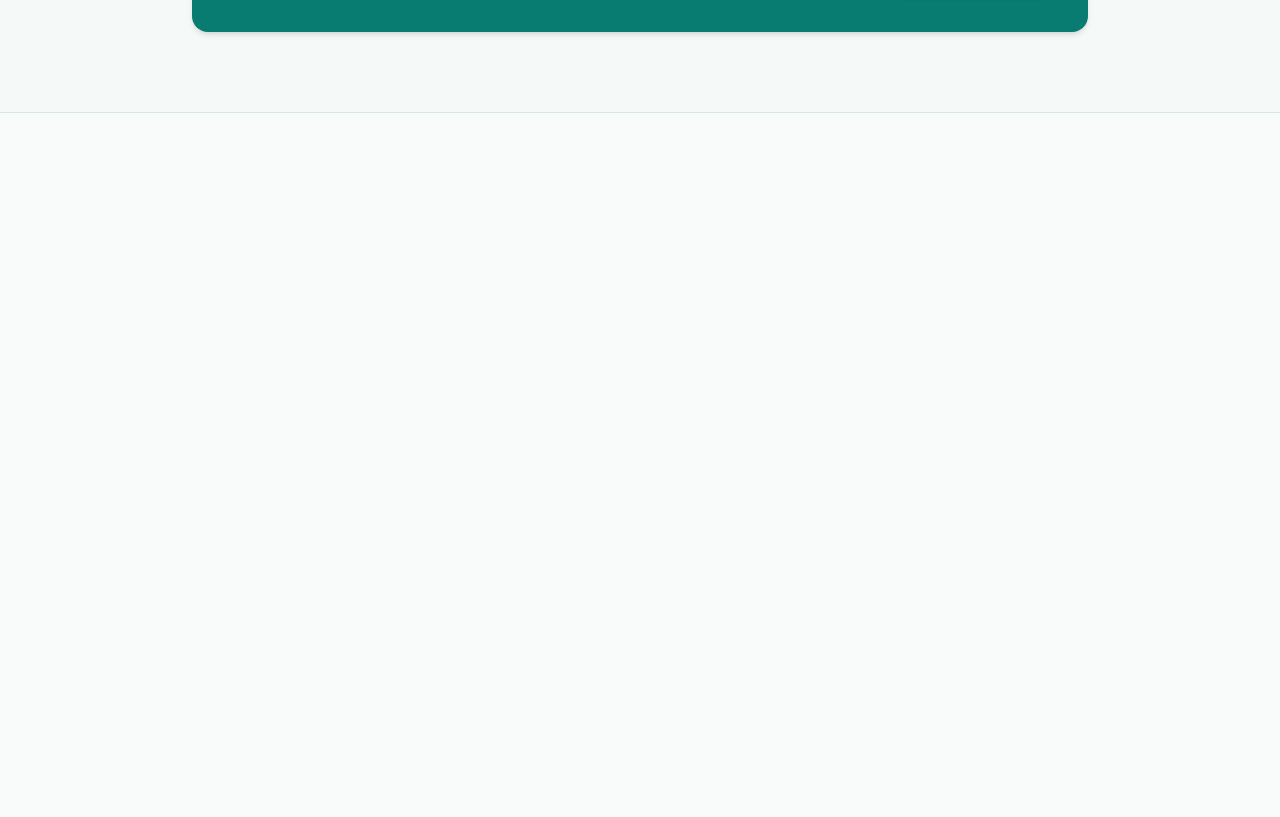
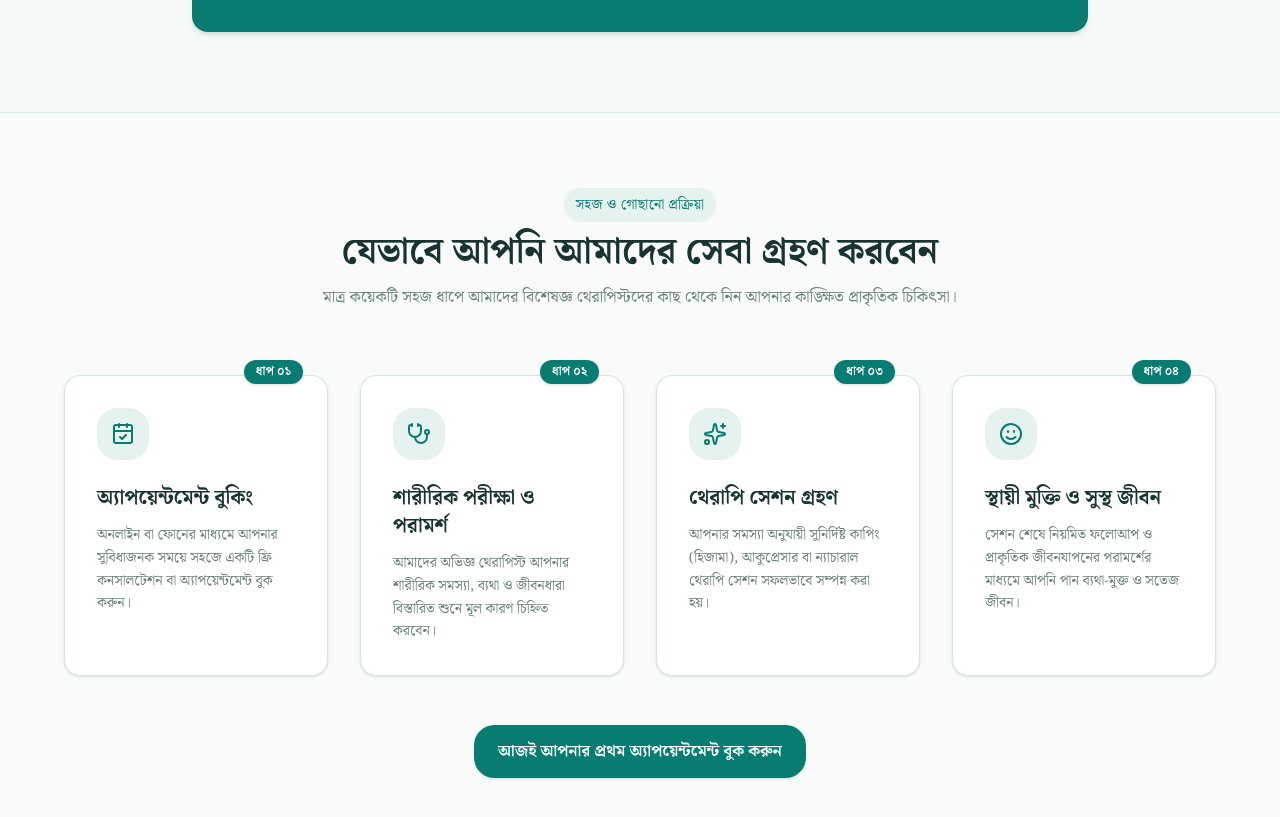
Before and after one commit to Ri-Reyan/ashraf_cupping_and_acupressure_therapy_center, a Next.js app: page / in a window 1280 px wide. Shown: the part 3467-4284 px from the top of the page. Before the commit the page ends 3580 px from the top, so only its background shows below. Built offline with nearby package versions, Linux system fonts and the light colour scheme.

Commit message:
add howItWorks page

```diff
--- a/src/app/page.tsx
+++ b/src/app/page.tsx
@@ -1,4 +1,5 @@
 import HeroSection from "@/landing_page_components/HeroSection";
+import HowItWorks from "@/landing_page_components/HowItWorks";
 import Menubar from "@/landing_page_components/Menubar";
 import Navbar from "@/landing_page_components/Navbar";
 import ProblemStatement from "@/landing_page_components/ProblemStatement";
@@ -14,6 +15,7 @@ const LandingPage = () => {
       <SocialProof />
       <ProblemStatement />
       <SolutionSection />
+      <HowItWorks />
     </main>
   );
 };
--- /dev/null
+++ b/src/landing_page_components/HowItWorks.tsx
@@ -0,0 +1,91 @@
+import { CalendarCheck, Stethoscope, Sparkles, Smile } from "lucide-react";
+import Link from "next/link";
+
+export default function HowItWorks() {
+  const steps = [
+    {
+      step: "০১",
+      icon: <CalendarCheck className="w-6 h-6 text-primary" />,
+      title: "অ্যাপয়েন্টমেন্ট বুকিং",
+      description:
+        "অনলাইন বা ফোনের মাধ্যমে আপনার সুবিধাজনক সময়ে সহজে একটি ফ্রি কনসালটেশন বা অ্যাপয়েন্টমেন্ট বুক করুন।",
+    },
+    {
+      step: "০২",
+      icon: <Stethoscope className="w-6 h-6 text-primary" />,
+      title: "শারীরিক পরীক্ষা ও পরামর্শ",
+      description:
+        "আমাদের অভিজ্ঞ থেরাপিস্ট আপনার শারীরিক সমস্যা, ব্যথা ও জীবনধারা বিস্তারিত শুনে মূল কারণ চিহ্নিত করবেন।",
+    },
+    {
+      step: "০৩",
+      icon: <Sparkles className="w-6 h-6 text-primary" />,
+      title: "থেরাপি সেশন গ্রহণ",
+      description:
+        "আপনার সমস্যা অনুযায়ী সুনির্দিষ্ট কাপিং (হিজামা), আকুপ্রেসার বা ন্যাচারাল থেরাপি সেশন সফলভাবে সম্পন্ন করা হয়।",
+    },
+    {
+      step: "০৪",
+      icon: <Smile className="w-6 h-6 text-primary" />,
+      title: "স্থায়ী মুক্তি ও সুস্থ জীবন",
+      description:
+        "সেশন শেষে নিয়মিত ফলোআপ ও প্রাকৃতিক জীবনযাপনের পরামর্শের মাধ্যমে আপনি পান ব্যথা-মুক্ত ও সতেজ জীবন।",
+    },
+  ];
+
+  return (
+    <section className="w-full py-20 px-6 bg-background">
+      <div className="max-w-6xl mx-auto">
+        <div className="text-center max-w-2xl mx-auto mb-16">
+          <span className="text-primary text-sm font-medium tracking-wide uppercase bg-secondary px-3 py-1.5 rounded-full">
+            সহজ ও গোছানো প্রক্রিয়া
+          </span>
+          <h2 className="text-2xl md:text-3xl lg:text-4xl font-serif font-bold text-foreground mt-4">
+            যেভাবে আপনি আমাদের সেবা গ্রহণ করবেন
+          </h2>
+          <p className="text-muted-foreground mt-3 font-serif leading-relaxed">
+            মাত্র কয়েকটি সহজ ধাপে আমাদের বিশেষজ্ঞ থেরাপিস্টদের কাছ থেকে নিন
+            আপনার কাঙ্ক্ষিত প্রাকৃতিক চিকিৎসা।
+          </p>
+        </div>
+
+        <div className="grid grid-cols-1 md:grid-cols-2 lg:grid-cols-4 gap-8 relative">
+          {steps.map((item, index) => (
+            <div
+              key={index}
+              className="bg-card border border-border p-8 rounded-2xl shadow-sm hover:shadow-md transition-all duration-300 flex flex-col justify-between relative group"
+            >
+              <div className="absolute -top-4 right-6 bg-primary text-primary-foreground text-xs font-serif font-bold px-3 py-1 rounded-full shadow-sm">
+                ধাপ {item.step}
+              </div>
+
+              <div>
+                <div className="p-3.5 bg-secondary rounded-xl w-fit mb-6 group-hover:bg-primary group-hover:text-white transition-colors">
+                  <div className="text-primary group-hover:text-white transition-colors">
+                    {item.icon}
+                  </div>
+                </div>
+
+                <h3 className="text-xl font-serif font-bold text-foreground mb-3">
+                  {item.title}
+                </h3>
+                <p className="text-muted-foreground font-serif text-sm leading-relaxed">
+                  {item.description}
+                </p>
+              </div>
+            </div>
+          ))}
+        </div>
+
+        <div className="mt-16 text-center">
+          <Link
+            href="https://wa.me/8801700000000"
+            className="bg-primary text-primary-foreground font-serif px-6 py-3.5 rounded-xl font-semibold shadow-sm hover:bg-[#06655c] transition-colors"
+          >
+            আজই আপনার প্রথম অ্যাপয়েন্টমেন্ট বুক করুন
+          </Link>
+        </div>
+      </div>
+    </section>
+  );
+}
```
